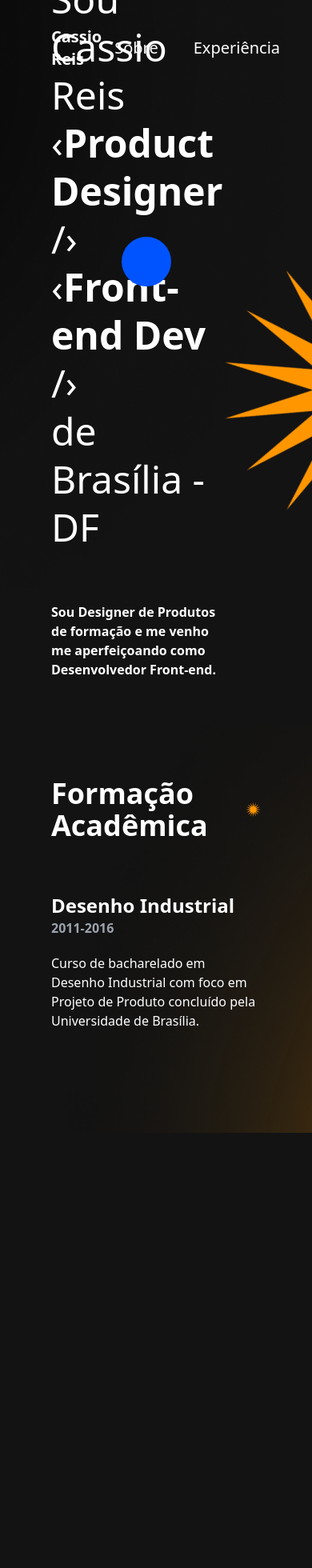
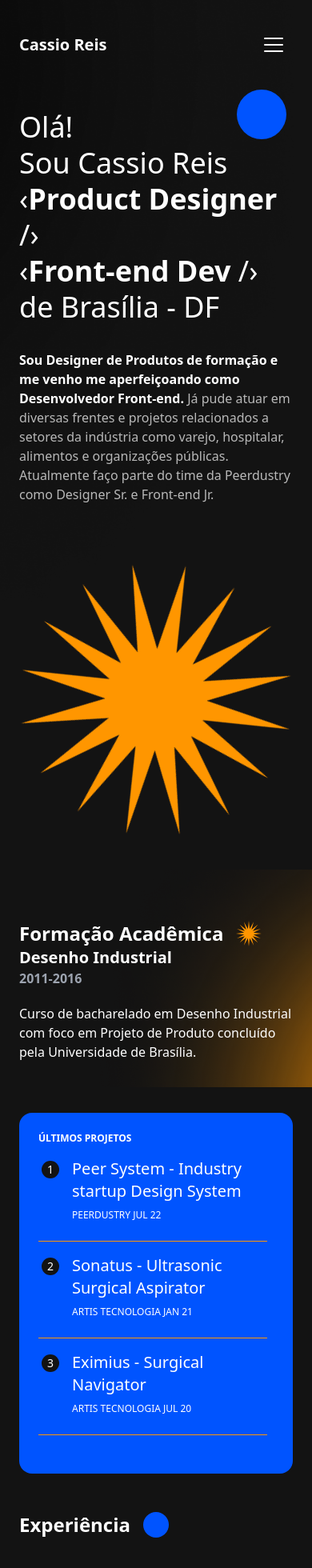
Before and after one commit to creisbarbosa/cassio-website, a Next.js app: page / in a window 390 px wide. Shown: the top 1960 px of the page at 80% size. Before the commit the page ends 1416 px from the top, so only its background shows below. Built offline with nearby package versions, Linux system fonts and the light colour scheme.

Commit message:
Fist two sections with responsiveness

```diff
--- a/package.json
+++ b/package.json
@@ -16,6 +16,7 @@
     "eslint": "8.32.0",
     "eslint-config-next": "13.1.5",
     "next": "13.1.5",
+    "phosphor-react": "^1.4.1",
     "react": "18.2.0",
     "react-dom": "18.2.0",
     "typescript": "4.9.4"
--- /dev/null
+++ b/src/components/Navbar.tsx
@@ -0,0 +1,64 @@
+import Head from 'next/head';
+import Link from 'next/link';
+import { List, X } from 'phosphor-react';
+import { useState } from 'react';
+
+
+export default function Navbar() {
+  const [navbar, setNavbar] = useState(false);
+  return (
+    <nav className="w-full relative">
+      <div className="justify-between px-6 mx-auto lg:max-w-7xl md:items-center md:flex md:px-8">
+        <div>
+          <div className="flex items-center justify-between py-8 md:block">
+            <Link href="#">
+              <h2 className="text-xl text-white font-bold">Cassio Reis</h2>
+            </Link>
+            <div className="md:hidden">
+              <button
+                className="p-2 text-gray-700 rounded-md outline-none focus:border-gray-400 focus:border"
+                onClick={() => setNavbar(!navbar)}
+              >
+                {navbar ? (
+                  <X size={32} className="text-white"/>
+                ) : (
+                  <List size={32} className="text-white"/>
+                )}
+              </button>
+            </div>
+          </div>
+        </div>
+        <div>
+          <div
+            className={`flex-1 justify-self-center pb-6 mt-2 md:block md:pb-0 md:mt-0 ${
+              navbar ? 'block' : 'hidden'
+            }`}
+          >
+            <ul className="text-xl items-center justify-center space-y-6 md:flex md:space-x-12 md:space-y-0">
+              <li className="text-white">
+                <Link href="/about'">
+                  Sobre
+                </Link>
+              </li>
+              <li className="text-white">
+                <Link href="/experience'">
+                  Experiência
+                </Link>
+              </li>
+              <li className="text-white">
+                <Link href="/contact">
+                  Contato
+                </Link>
+              </li>
+              <li className="text-white">
+                <Link href="/portfolio">
+                  Portfólio
+                </Link>
+              </li>
+            </ul>
+          </div>
+        </div>
+      </div>
+    </nav>
+  );
+}
--- a/src/pages/index.tsx
+++ b/src/pages/index.tsx
@@ -1,31 +1,50 @@
 import Image from "next/image";
-import Link from "next/link";
 
 import LandingBg from '../../public/landing_bg.png'
 import AcademicBg from '../../public/academic_bg.png'
+import Navbar from "@/components/Navbar";
+import Link from "next/link";
+
+const lastProjects = [
+  {
+    company: "Peerdustry",
+    project: "Peer System",
+    title: "Industry startup Design System",
+    date: "JUL 22",
+    id: 1
+  },
+  {
+    company: "Artis Tecnologia",
+    project: "Sonatus",
+    title: "Ultrasonic Surgical Aspirator",
+    date: "JAN 21",
+    id: 2
+  },
+  {
+    company: "Artis Tecnologia",
+    project: "Eximius",
+    title: "Surgical Navigator",
+    date: "JUL 20",
+    id: 3
+  },
+]
 
 export default function Home() {
   return (
     <>
       <main>
         {/*Landing */}
-        <section className="overflow-hidden h-screen">
+        <section>
           <Image src={LandingBg} alt="" className="absolute h-full w-full object-cover"/>
 
-          <nav className="flex items-center justify-between text-xl px-16 xl:px-32 py-8 relative">
-            <h1 className="font-bold">Cassio Reis</h1>
-            <ul className="flex gap-3">
-              <li className="px-4 py-2"><Link href={'/about'}>Sobre</Link></li>
-              <li className="px-4 py-2">Experiência</li>
-              <li className="px-4 py-2"><Link href={'/contact'}>Contato</Link></li>
-              <li className="px-4 py-2"><Link href={'/portfolio'}>Portfólio</Link></li>
-            </ul>
-          </nav>
+          <Navbar />
 
-          <div className="flex px-16 xl:px-32 h-[87%] relative">
-            <div className="basis-1/2 flex items-center">
-              <div className="space-y-16">
-                <h1 className="text-5xl leading-tight">
+          <div className="flex flex-col xl:flex-row px-6 mx-auto xl:max-w-7xl py-6 xl:py-32 w-full relative gap-16">
+
+            <div className="basis-1 xl:basis-1/2 flex items-center">
+
+              <div className="space-y-8 xl:space-y-16">
+                <h1 className="text-4xl xl:text-5xl leading-tight">
                   Olá! <br />
                   Sou Cassio Reis <br />
                   &lsaquo;<b>Product Designer</b> /&rsaquo; <br />
@@ -35,9 +54,10 @@ export default function Home() {
                 <p className="text-white/70 text-base leading-normal"><b className="text-white">Sou Designer de Produtos de formação e me venho me aperfeiçoando como Desenvolvedor Front-end.</b> Já pude atuar em diversas frentes e projetos relacionados a setores da indústria como varejo, hospitalar, alimentos e organizações públicas. Atualmente faço parte do time da Peerdustry como Designer Sr. e Front-end Jr.</p>
               </div>
             </div>
-            <div className="basis-1/2 flex items-center justify-center">
 
-              <svg width="62" height="62" viewBox="0 0 62 62" fill="none" xmlns="http://www.w3.org/2000/svg" className="absolute top-44 right-44">
+            <div className="basis-1 xl:basis-1/2 flex items-center justify-center">
+
+              <svg width="62" height="62" viewBox="0 0 62 62" fill="none" xmlns="http://www.w3.org/2000/svg" className="absolute top-0 xl:top-24 right-8 xl:right-24">
                 <circle cx="31" cy="31" r="31" fill="#0054FF"/>
               </svg>
 
@@ -49,25 +69,57 @@ export default function Home() {
           </div>
         </section>
 
-        <section className="px-16 xl:px-32 pt-16 pb-32 space-y-16 overflow-hidden relative">
+        <section className="px-6 pt-2 xl:pt-16 pb-8 xl:pb-28 space-y-16 relative overflow-hidden">
 
           <Image src={AcademicBg} alt="" className="absolute h-full w-full object-cover"/>
+          <div className="xl:px-6 mx-auto xl:max-w-7xl">
+            <div className="flex flex-row items-center gap-4 relative">
+              <h2 className="text-2xl xl:text-4xl font-bold">Formação Acadêmica</h2>
+              <svg width="32" height="32" viewBox="0 0 32 32" fill="none" xmlns="http://www.w3.org/2000/svg">
+                <path d="M17.1571 10.1831L16 0L14.8429 10.1831L9.87706 1.21794L12.705 11.0687L4.68629 4.68629L11.0687 12.705L1.21792 9.87708L10.1831 14.843L0 16L10.1831 17.1571L1.21792 22.1229L11.0687 19.295L4.68629 27.3137L12.705 20.9313L9.87706 30.7821L14.8429 21.8169L16 32L17.157 21.8169L22.1229 30.7821L19.295 20.9313L27.3137 27.3137L20.9313 19.295L30.7821 22.1229L21.8169 17.1571L32 16L21.8169 14.8429L30.7821 9.87708L20.9313 12.705L27.3137 4.68629L19.295 11.0687L22.1229 1.21794L17.1571 10.1831Z" fill="#FF9600"/>
+              </svg>
+            </div>
 
-          <div className="flex flex-row items-center gap-4 relative">
-            <h2 className="text-4xl font-bold">Formação Acadêmica</h2>
-            <svg width="32" height="32" viewBox="0 0 32 32" fill="none" xmlns="http://www.w3.org/2000/svg">
-              <path d="M17.1571 10.1831L16 0L14.8429 10.1831L9.87706 1.21794L12.705 11.0687L4.68629 4.68629L11.0687 12.705L1.21792 9.87708L10.1831 14.843L0 16L10.1831 17.1571L1.21792 22.1229L11.0687 19.295L4.68629 27.3137L12.705 20.9313L9.87706 30.7821L14.8429 21.8169L16 32L17.157 21.8169L22.1229 30.7821L19.295 20.9313L27.3137 27.3137L20.9313 19.295L30.7821 22.1229L21.8169 17.1571L32 16L21.8169 14.8429L30.7821 9.87708L20.9313 12.705L27.3137 4.68629L19.295 11.0687L22.1229 1.21794L17.1571 10.1831Z" fill="#FF9600"/>
-            </svg>
-
+            <div className="space-y-2 relative">
+              <h3 className="text-xl xl:text-2xl font-semibold xl:font-bold">Desenho Industrial</h3>
+              <strong className="text-gray-400">2011-2016</strong>
+              <p className="pt-3 max-w-md">Curso de bacharelado em Desenho Industrial com foco em Projeto de Produto concluído pela  Universidade de Brasília.</p>
+            </div>
           </div>
 
-          <div className="space-y-2 relative">
+        </section>
 
-            <h3 className="text-2xl font-bold">Desenho Industrial</h3>
-            <strong className="text-gray-400">2011-2016</strong>
-            <p className="pt-3 max-w-md">Curso de bacharelado em Desenho Industrial com foco em Projeto de Produto concluído pela  Universidade de Brasília.</p>
+        <section className="px-6 mx-auto xl:max-w-7xl pt-8 pb-32 xl:py-32 relative">
 
+          <div className="bg-cyan pt-6 pl-6 pb-12 pr-8 xl:pr-36 mb-12 rounded-2xl max-w-lg relative xl:absolute xl:-top-40 xl:right-32 transition-all">
+            <div className="flex flex-col justify-start space-y-4">
+              <h3 className="uppercase font-bold text-xs">Últimos projetos</h3>
+              <div className="space-y-4 xl:space-y-10">
+                  {lastProjects.map((project) => {
+                    return (
+                      <div
+                        key={project.id}
+                        className="flex flex-row gap-3 pb-6 mx-auto max-w-md border-b border-solid border-yellow"
+                      >
+                        <strong className="h-[22px] aspect-square bg-background rounded-2xl items-center justify-center flex m-1 text-sm font-light">{project.id}</strong>
+                        <div className="flex flex-col gap-2">
+                          <Link href='/portfolio' className="font-medium text-xl hover:text-yellow cursor-pointer">{project.project} - {project.title}</Link>
+                          <strong className="font-light text-xs uppercase"><b className="font-medium">{project.company}</b> {project.date}</strong>
+                        </div>
+                      </div>
+                    )
+                  })}
+              </div>
+            </div>
           </div>
+
+          <div className="flex flex-row items-center gap-4 relative grow-0">
+            <h2 className="text-2xl xl:text-4xl font-bold">Experiência</h2>
+            <svg width="32" height="32" viewBox="0 0 32 32" fill="none" xmlns="http://www.w3.org/2000/svg">
+              <circle cx="16" cy="16" r="16" fill="#0054FF"/>
+            </svg>
+          </div>
+
         </section>
 
       </main>
--- a/tailwind.config.js
+++ b/tailwind.config.js
@@ -11,7 +11,10 @@ module.exports = {
   theme: {
     extend: {
       colors: {
-        background: "#131313"
+        background: "#131313",
+        cyan: "#0054FF",
+        yellow: "#FF9600",
+
       },
       animation: {
         'spin-slow': 'spin 60s linear infinite',
```
Also changed, not shown: 1 other file (tests, documents, lock files or other folders).
